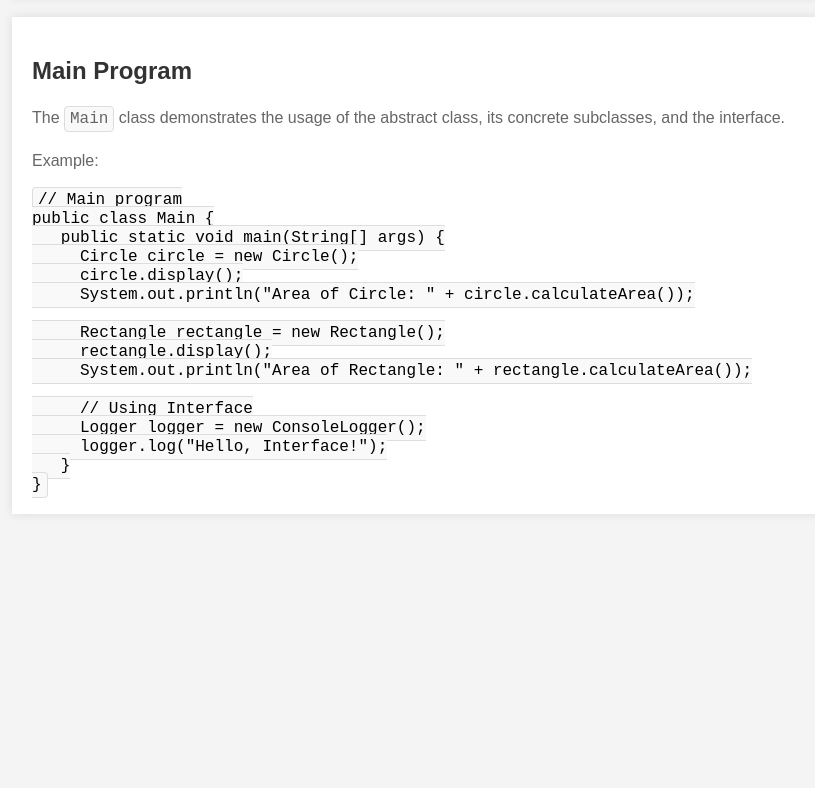
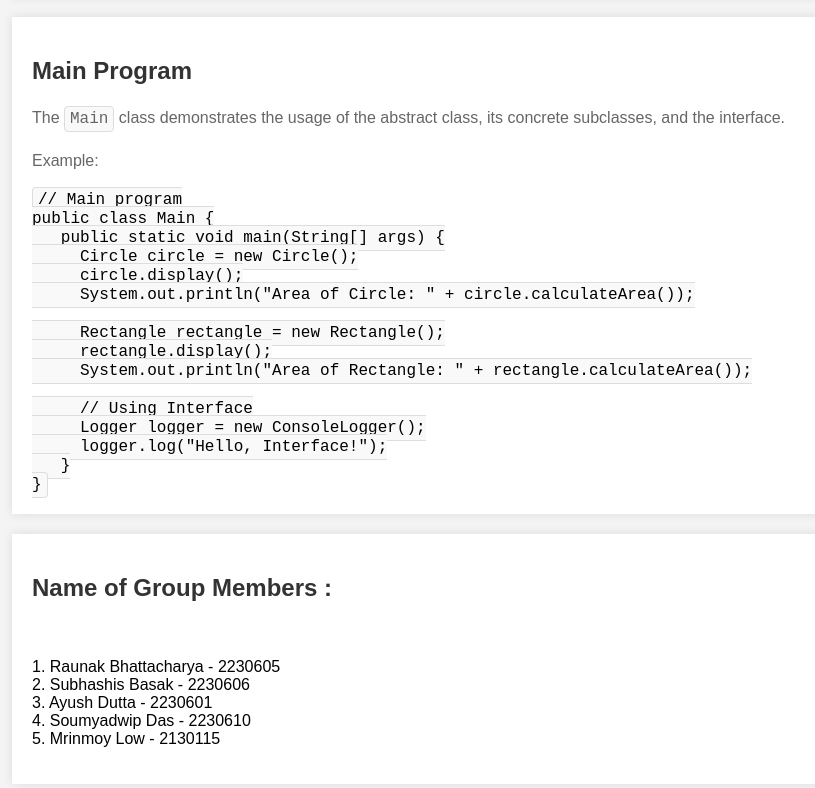
Before and after one commit to Mrinmoy2002-prog/WT_project, a plain HTML site: page index.html in a window 1280 px wide. Shown: the part 2765-3553 px from the top of the page, without its empty margins (208-1023 px from the left). Before the commit the page ends 3299 px from the top, so only its background shows below. Drawn offline with Linux system fonts and the light colour scheme.

Commit message:
Update index.html

```diff
--- a/index.html
+++ b/index.html
@@ -189,6 +189,18 @@
             }<br>
         </code>
     </section>
+
+    <section class="name">
+        <p>
+            <h2>Name of Group Members :</h2>
+            <br>
+            <br>1. Raunak Bhattacharya - 2230605
+            <br>2. Subhashis Basak - 2230606
+            <br>3. Ayush Dutta - 2230601
+            <br>4. Soumyadwip Das - 2230610
+            <br>5. Mrinmoy Low - 2130115
+        </p>
+    </section>
 </body>
 
 </html>
```
